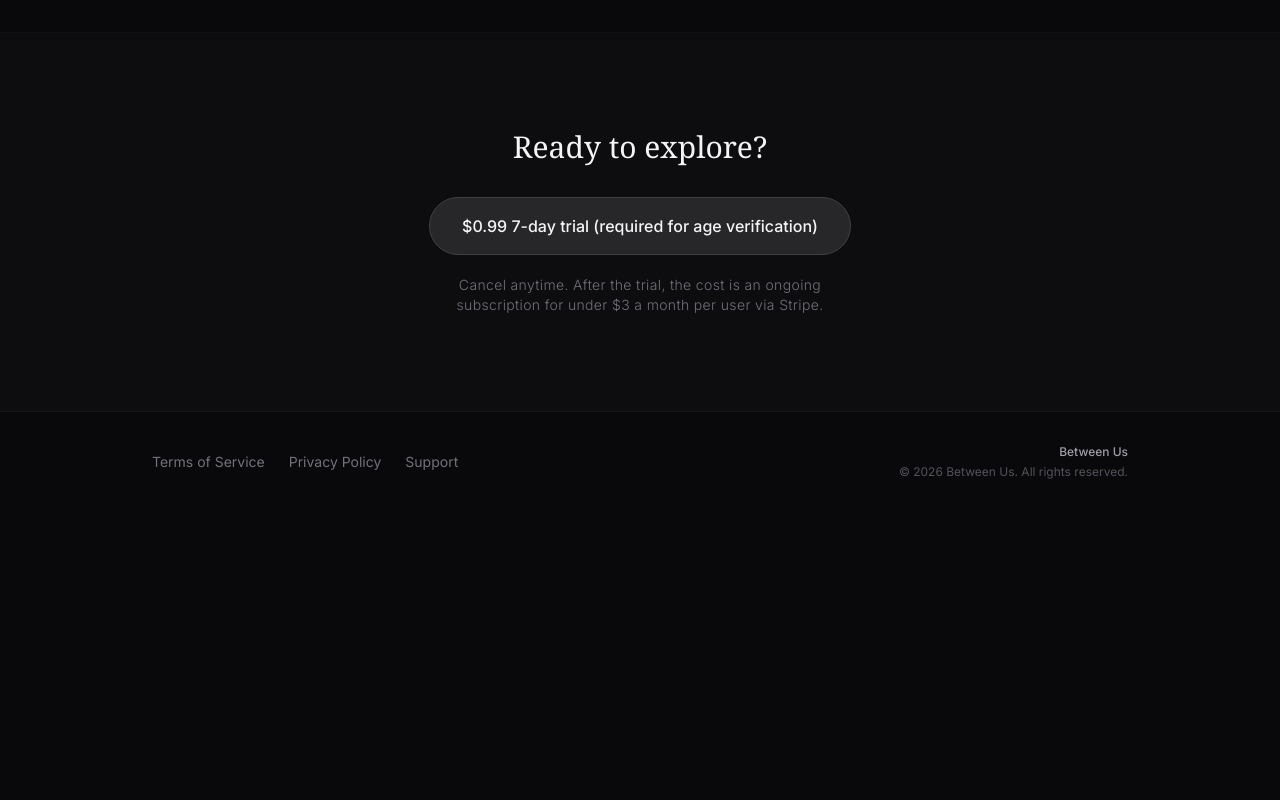
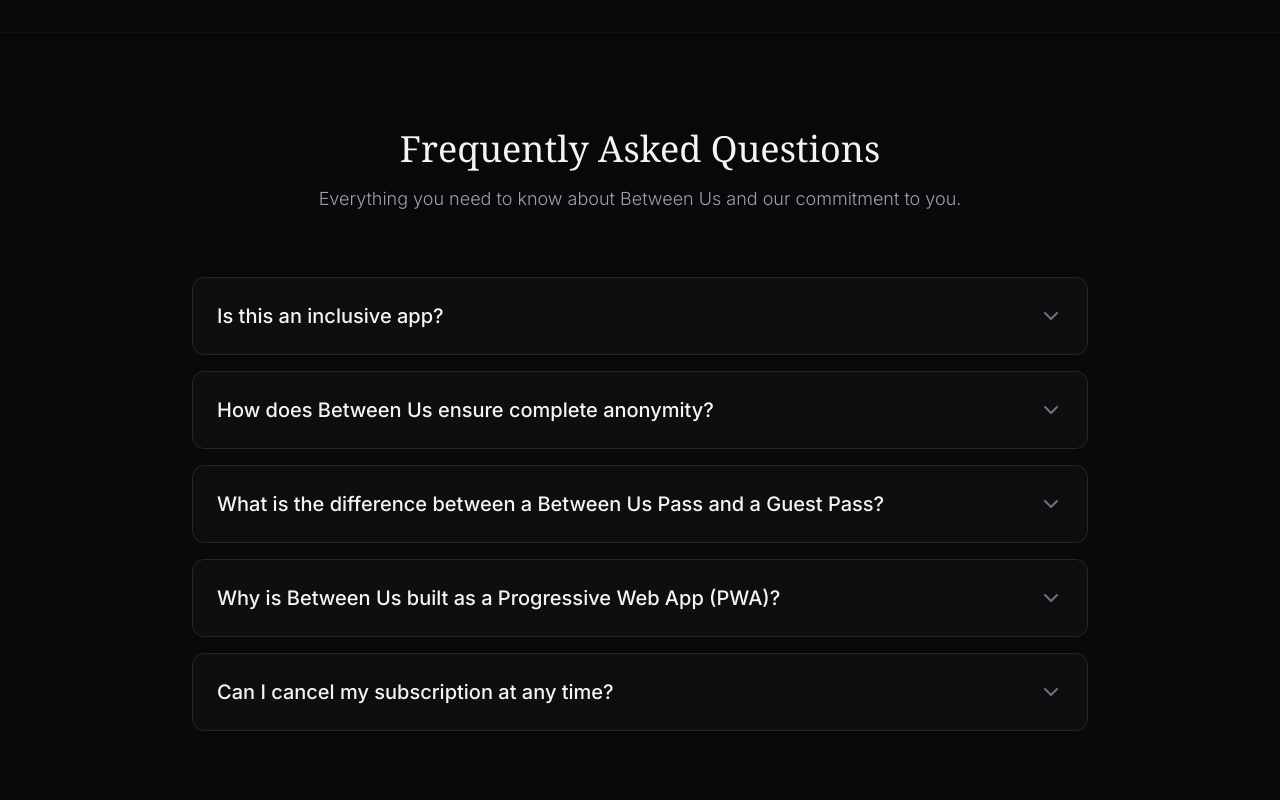
Before and after one commit to jdavis641/between-us, a Next.js app: page / in a window 1280 px wide. Shown: the part 1840-2640 px from the top of the page. Before the commit the page ends 2352 px from the top, so only its background shows below. Built offline with nearby package versions, Linux system fonts and the light colour scheme.

Commit message:
Add inclusivity FAQ to landing page

```diff
--- a/app/lib/taxonomy/preference-matrix.json
+++ b/app/lib/taxonomy/preference-matrix.json
@@ -15,47 +15,74 @@
         { "label": "Light sensory deprivation", "category": "Sensory", "weight": 1 },
         { "label": "Massage", "category": "Sensory", "weight": 1 },
         { "label": "Slow burn", "category": "Sensory", "weight": 1 },
-        { "label": "Placeholder A", "category": "Sensory", "weight": 1 },
-        { "label": "Placeholder B", "category": "Sensory", "weight": 1 }
+        { "label": "Amateur", "category": "Sensory", "weight": 1 },
+        { "label": "Exclusive", "category": "Sensory", "weight": 1 },
+	{ "label": "Female Orgasm", "category": "Sensory", "weight": 1 },
+        { "label": "Funny", "category": "Sensory", "weight": 1 },
+	{ "label": "Popular with Women", "category": "Sensory", "weight": 1 },
+        { "label": "Romantic", "category": "Sensory", "weight": 1 }
       ]
     },
     {
       "category": "Playful",
       "weight": 2,
-      "description": "Light bondage, exhibitionism, role reversal, toys, teasing",
+      "description": "role play, striptease, role reversal, toys, teasing",
       "items": [
         { "label": "Light bondage", "category": "Playful", "weight": 2 },
         { "label": "Exhibitionism", "category": "Playful", "weight": 2 },
         { "label": "Role reversal", "category": "Playful", "weight": 2 },
         { "label": "Toys", "category": "Playful", "weight": 2 },
         { "label": "Teasing", "category": "Playful", "weight": 2 },
-        { "label": "Placeholder C", "category": "Playful", "weight": 2 },
-        { "label": "Placeholder D", "category": "Playful", "weight": 2 }
+        { "label": "Oral Sex", "category": "Playful", "weight": 2 },
+        { "label": "Handjob", "category": "Playful", "weight": 2 },
+	{ "label": "Roleplay", "category": "Playful", "weight": 2 },
+	{ "label": "Striptease", "category": "Playful", "weight": 2 }
       ]
     },
     {
       "category": "Intense",
       "weight": 3,
-      "description": "Strict power dynamics, heavy BDSM, group dynamics, impact play",
+      "description": "Strict power dynamics, anal, creampie, double penetration",
       "items": [
         { "label": "Strict power dynamics", "category": "Intense", "weight": 3 },
-        { "label": "Heavy BDSM", "category": "Intense", "weight": 3 },
-        { "label": "Group dynamics", "category": "Intense", "weight": 3 },
-        { "label": "Impact play", "category": "Intense", "weight": 3 },
-        { "label": "Placeholder E", "category": "Intense", "weight": 3 },
-        { "label": "Placeholder F", "category": "Intense", "weight": 3 }
+        { "label": "Anal", "category": "Intense", "weight": 3 },
+        { "label": "Creampie", "category": "Intense", "weight": 3 },
+        { "label": "Cumshot", "category": "Intense", "weight": 3 },
+        { "label": "Rimming", "category": "Intense", "weight": 3 },
+        { "label": "Deepthroat", "category": "Intense", "weight": 3 },
+	{ "label": "Submissive", "category": "Intense", "weight": 3 },
+	{ "label": "Dominant", "category": "Intense", "weight": 3 },
+	{ "label": "Double Penetration", "category": "Intense", "weight":3 },
+	{ "label": "Prostate Massage", "category": "Intense", "weight": 3 },
+	{ "label": "Prostate Blowjob", "category": "Intense", "weight": 3 },
+	{ "label": "Hardcore", "category": "Intense", "weight": 3 },
+	{ "label": "Consensual Nonconsent", "category": "Intense", "weight": 3 },
+	{ "label": "Cuckold", "category": "Intense", "weight": 3 },
+	{ "label": "Feet", "category": "Intense", "weight": 3 },
+	{ "label": "Exhibitionism", "category": "Intense", "weight": 3 },
+	{ "label": "Rough Sex", "category": "Intense", "weight": 3 },
+	{ "label": "Squirt", "category": "Intense", "weight": 3 },
+	{ "label": "Voyeur", "category": "Intense", "weight": 3 },
+	{ "label": "Threesome", "category": "Intense", "weight": 3 }
       ]
     },
     {
       "category": "Extreme",
       "weight": 4,
-      "description": "Highly taboo, surreal, non-standard environments",
+      "description": "Fetish, bondage, fisting",
       "items": [
         { "label": "Highly taboo", "category": "Extreme", "weight": 4 },
-        { "label": "Surreal", "category": "Extreme", "weight": 4 },
-        { "label": "Non-standard environments", "category": "Extreme", "weight": 4 },
-        { "label": "Placeholder G", "category": "Extreme", "weight": 4 },
-        { "label": "Placeholder H", "category": "Extreme", "weight": 4 }
+        { "label": "Fetish", "category": "Extreme", "weight": 4 },
+        { "label": "Fisting", "category": "Extreme", "weight": 4 },
+        { "label": "Bukkake", "category": "Extreme", "weight": 4 },
+        { "label": "Gangbang", "category": "Extreme", "weight": 4 },
+	{ "label": "Pissing", "category": "Extreme", "weight": 4 },
+	{ "label": "Body Fluid Play", "category": "Extreme", "weight": 4 },
+	{ "label": "Blood Play", "category": "Extreme", "weight": 4 },
+	{ "label": "Pain Play", "category": "Extreme", "weight": 4 },
+	{ "label": "S&M", "category": "Extreme", "weight": 4 },
+	{ "label": "Bondage", "category": "Extreme", "weight": 4 },
+	{ "label": "Breath Play", "category": "Extreme", "weight": 4 }
       ]
     }
   ],
--- a/app/page.tsx
+++ b/app/page.tsx
@@ -1,6 +1,30 @@
 import Link from "next/link";
 import Image from "next/image";
 import AudienceAccordion from "@/components/AudienceAccordion";
+import FaqAccordion, { FaqItem } from "@/components/FaqAccordion";
+
+const faqs: FaqItem[] = [
+  {
+    question: "Is this an inclusive app?",
+    answer: "Absolutely. We firmly believe that mind-blowing intimate encounters are a right for everyone. We work diligently to ensure that our system is universally inclusive, intuitively capturing diverse pronouns, genders, and sexual orientations to generate something for everyone. If you do not see your preference, suggest a theme, trope, or category, and our team will include it in the system for everyone to enjoy."
+  },
+  {
+    question: "How does Between Us ensure complete anonymity?",
+    answer: "Built from the ground up with security and absolute privacy as our primary focus. Verification codes are sent directly to your email—we explicitly encourage using a burner account. No identifying personal information is ever stored. You control exactly who sees your profile and boundaries."
+  },
+  {
+    question: "What is the difference between a Between Us Pass and a Guest Pass?",
+    answer: "The Between Us Pass is for couples linking accounts to unlock an endless supply of intimacy games, stories, and roleplay scenarios securely curated to mutual interests, strictly avoiding your 'Off-Limits' topics (revoke access anytime). The Guest Pass lets you set desired preferences and temporarily share a customized 'how-to' guide for first-time encounters to safely align mutual boundaries."
+  },
+  {
+    question: "Why is Between Us built as a Progressive Web App (PWA)?",
+    answer: "Built exclusively as a Progressive Web App (PWA) to bypass puritanical app store restrictions. Enjoy a premium, uncensored experience free from arbitrary corporate guidelines directly from your mobile browser or added to your home screen."
+  },
+  {
+    question: "Can I cancel my subscription at any time?",
+    answer: "Yes. Cancel anytime with no hassle. Following the $0.99 7-day trial (required for age verification), ongoing access is an affordable subscription for under $3 a month per user via Stripe."
+  }
+];
 
 export default function LandingPage() {
   return (
@@ -82,6 +106,19 @@ export default function LandingPage() {
         <AudienceAccordion />
       </section>
 
+      {/* FAQ Accordion Section */}
+      <section className="py-24 px-6 border-t border-zinc-900/50">
+        <div className="max-w-4xl mx-auto text-center mb-16">
+          <h2 className="text-3xl md:text-4xl font-serif font-medium mb-4 text-zinc-100">
+            Frequently Asked Questions
+          </h2>
+          <p className="text-lg text-zinc-400 font-light">
+            Everything you need to know about Between Us and our commitment to you.
+          </p>
+        </div>
+        <FaqAccordion faqs={faqs} />
+      </section>
+
       {/* Bottom CTA */}
       <section className="py-24 px-6 text-center bg-zinc-900/30 border-t border-zinc-900/50 flex flex-col items-center">
         <h2 className="text-3xl font-serif font-medium mb-8 text-zinc-100">Ready to explore?</h2>
--- /dev/null
+++ b/src/components/FaqAccordion.tsx
@@ -0,0 +1,80 @@
+'use client'
+
+import { useState } from 'react'
+
+export interface FaqItem {
+  question: string
+  answer: string
+}
+
+interface FaqAccordionProps {
+  faqs?: FaqItem[]
+}
+
+const defaultFaqs: FaqItem[] = [
+  {
+    question: "Is this an inclusive app?",
+    answer: "Absolutely. We firmly believe that mind-blowing intimate encounters are a right for everyone. We work diligently to ensure that our system is universally inclusive, intuitively capturing diverse pronouns, genders, and sexual orientations to generate something for everyone. If you do not see your preference, suggest a theme, trope, or category, and our team will include it in the system for everyone to enjoy."
+  },
+  {
+    question: "How does Between Us ensure complete anonymity?",
+    answer: "Built from the ground up with security and absolute privacy as our primary focus. Verification codes are sent directly to your email—we explicitly encourage using a burner account. No identifying personal information is ever stored. You control exactly who sees your profile and boundaries."
+  },
+  {
+    question: "What is the difference between a Between Us Pass and a Guest Pass?",
+    answer: "The Between Us Pass is for couples linking accounts to unlock an endless supply of intimacy games, stories, and roleplay scenarios securely curated to mutual interests, strictly avoiding your 'Off-Limits' topics (revoke access anytime). The Guest Pass lets you set desired preferences and temporarily share a customized 'how-to' guide for first-time encounters to safely align mutual boundaries."
+  },
+  {
+    question: "Why is Between Us built as a Progressive Web App (PWA)?",
+    answer: "Built exclusively as a Progressive Web App (PWA) to bypass puritanical app store restrictions. Enjoy a premium, uncensored experience free from arbitrary corporate guidelines directly from your mobile browser or added to your home screen."
+  },
+  {
+    question: "Can I cancel my subscription at any time?",
+    answer: "Yes. Cancel anytime with no hassle. Following the $0.99 7-day trial (required for age verification), ongoing access is an affordable subscription for under $3 a month per user via Stripe."
+  }
+]
+
+export default function FaqAccordion({ faqs = defaultFaqs }: FaqAccordionProps) {
+  const [openIndex, setOpenIndex] = useState<number | null>(null)
+
+  const toggle = (index: number) => {
+    setOpenIndex(openIndex === index ? null : index)
+  }
+
+  return (
+    <div className="w-full max-w-4xl mx-auto space-y-4">
+      {faqs.map((faq, index) => {
+        const isOpen = openIndex === index
+        return (
+          <div
+            key={faq.question}
+            className="border border-zinc-800 bg-zinc-900/40 rounded-xl overflow-hidden transition-all duration-300"
+          >
+            <button
+              onClick={() => toggle(index)}
+              className="w-full flex items-center justify-between p-6 text-left focus:outline-none focus:bg-zinc-800/50 hover:bg-zinc-800/50 transition-colors"
+              aria-expanded={isOpen}
+            >
+              <span className="text-lg md:text-xl font-medium text-zinc-100 pr-4">
+                {faq.question}
+              </span>
+              <span className={`text-zinc-500 transition-transform duration-300 flex-shrink-0 ${isOpen ? 'rotate-180' : ''}`}>
+                <svg width="24" height="24" viewBox="0 0 24 24" fill="none" stroke="currentColor" strokeWidth="2" strokeLinecap="round" strokeLinejoin="round">
+                  <polyline points="6 9 12 15 18 9"></polyline>
+                </svg>
+              </span>
+            </button>
+
+            <div
+              className={`overflow-hidden transition-all duration-300 ease-in-out ${isOpen ? 'max-h-96 opacity-100' : 'max-h-0 opacity-0'}`}
+            >
+              <div className="p-6 pt-0 text-zinc-400 leading-relaxed text-base md:text-lg border-t border-zinc-800/50 mt-2 font-light">
+                {faq.answer}
+              </div>
+            </div>
+          </div>
+        )
+      })}
+    </div>
+  )
+}
```
